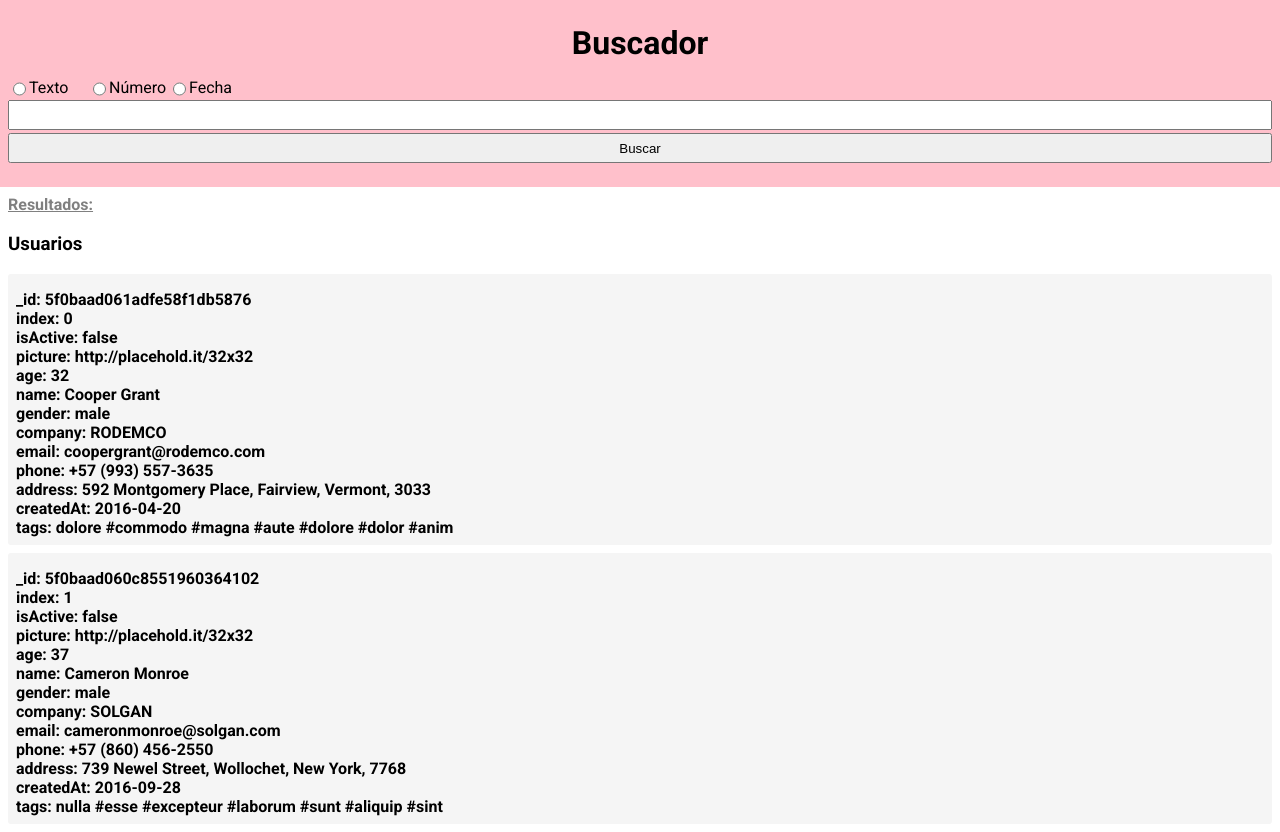
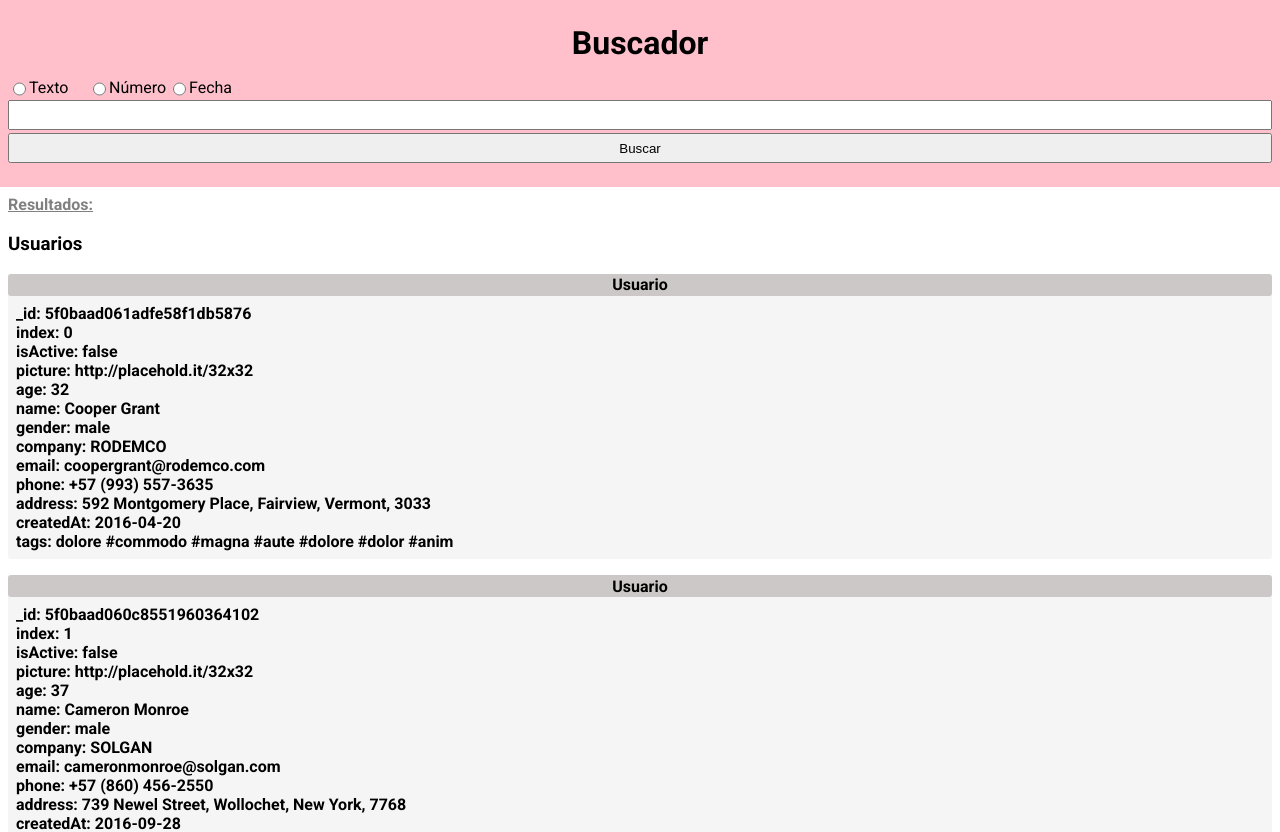
Before and after one commit to luisjavm3/buscador, a React (Create React App) app: page / in a window 1280 px wide. Shown: the top 832 px of the page. Built offline with nearby package versions, Linux system fonts and the light colour scheme.

Commit message:
cards title styled

```diff
--- a/src/components/Main/Card.jsx
+++ b/src/components/Main/Card.jsx
@@ -1,38 +1,34 @@
 import React from 'react';
 
-const getPlainUsuario = (usuario) => {
+const getPlainUsuario = (item) => {
   const plainUsuario = {};
 
-  Object.keys(usuario).map((key) => {
+  Object.keys(item).map((key) => {
     if (key === 'name') {
-      plainUsuario.name = `${usuario.name.firstName} ${usuario.name.lastName}`;
+      plainUsuario.name = `${item.name.firstName} ${item.name.lastName}`;
       return key;
     }
 
     if (key === 'tags') {
-      plainUsuario.tags = usuario.tags.reduce(
+      plainUsuario.tags = item.tags.reduce(
         (plainTags, tag) => `${plainTags} #${tag}`
       );
       return key;
     }
 
-    plainUsuario[key] = usuario[key];
+    plainUsuario[key] = item[key];
     return key;
   });
 
   return plainUsuario;
 };
 
-const Card = ({ usuario }) => {
-  const plainUsuario = getPlainUsuario(usuario);
+const Card = ({ item, typeOfItem }) => {
+  const plainUsuario = getPlainUsuario(item);
 
   return (
     <div className="card">
-      <div className="card-title">
-        {<h4>{/* {
-                  ()
-              } */}</h4>}
-      </div>
+      <div className="card-title">{<h4>{typeOfItem}</h4>}</div>
       <div className="card-content">
         <ul>
           {Object.keys(plainUsuario).map((key, index) => {
--- a/src/components/Main/Main.jsx
+++ b/src/components/Main/Main.jsx
@@ -13,7 +13,7 @@ const Main = ({ foundData }) => {
 
       {/* SHOW RESULTS */}
       <div className="results-container">
-        <h4>Resultados:</h4>
+        <h4 className="result">Resultados:</h4>
 
         {Object.keys(foundData).map((key, index) => {
           const result = foundData[key];
--- a/src/components/Main/ResultByInformationType.jsx
+++ b/src/components/Main/ResultByInformationType.jsx
@@ -4,16 +4,18 @@ import Card from './Card';
 const foo = (informationModule, result) => {
   switch (informationModule) {
     case 'usuarios':
-      return result.map((usuario) => <Card usuario={usuario} />);
+      return result.map((item) => <Card item={item} typeOfItem={'usuario'} />);
 
     case 'fuentes':
-      return result.map((fuente) => <Card usuario={fuente} />);
+      return result.map((item) => <Card item={item} typeOfItem={'fuente'} />);
 
     case 'conciliaciones':
-      return result.map((conciliacion) => <Card usuario={conciliacion} />);
+      return result.map((item) => (
+        <Card item={item} typeOfItem={'conciliacion'} />
+      ));
 
     case 'tableros':
-      return result.map((tablero) => <Card usuario={tablero} />);
+      return result.map((item) => <Card item={item} typeOfItem={'tablero'} />);
 
     default:
       break;
--- a/src/styles/components/Main/_main.scss
+++ b/src/styles/components/Main/_main.scss
@@ -1,5 +1,5 @@
 div.main-container {
-  h4 {
+  h4.result {
     margin: 0.5rem 0;
     text-decoration: underline;
     color: gray;
--- a/src/styles/index.scss
+++ b/src/styles/index.scss
@@ -33,13 +33,25 @@ button {
 }
 
 .card {
-  padding: 0.5rem;
-  margin-top: 0.5rem;
+  margin-top: 1rem;
   border-radius: 3px;
-
   background-color: whitesmoke;
 
+  .card-title {
+    text-transform: capitalize;
+    border-radius: 3px;
+    text-align: center;
+    background-color: rgb(204, 200, 200);
+    color: black;
+
+    h4 {
+      padding: 0.1rem;
+      margin: 0;
+    }
+  }
+
   .card-content {
+    padding: 0.5rem;
     max-width: 600px;
     text-align: justify;
   }
```
